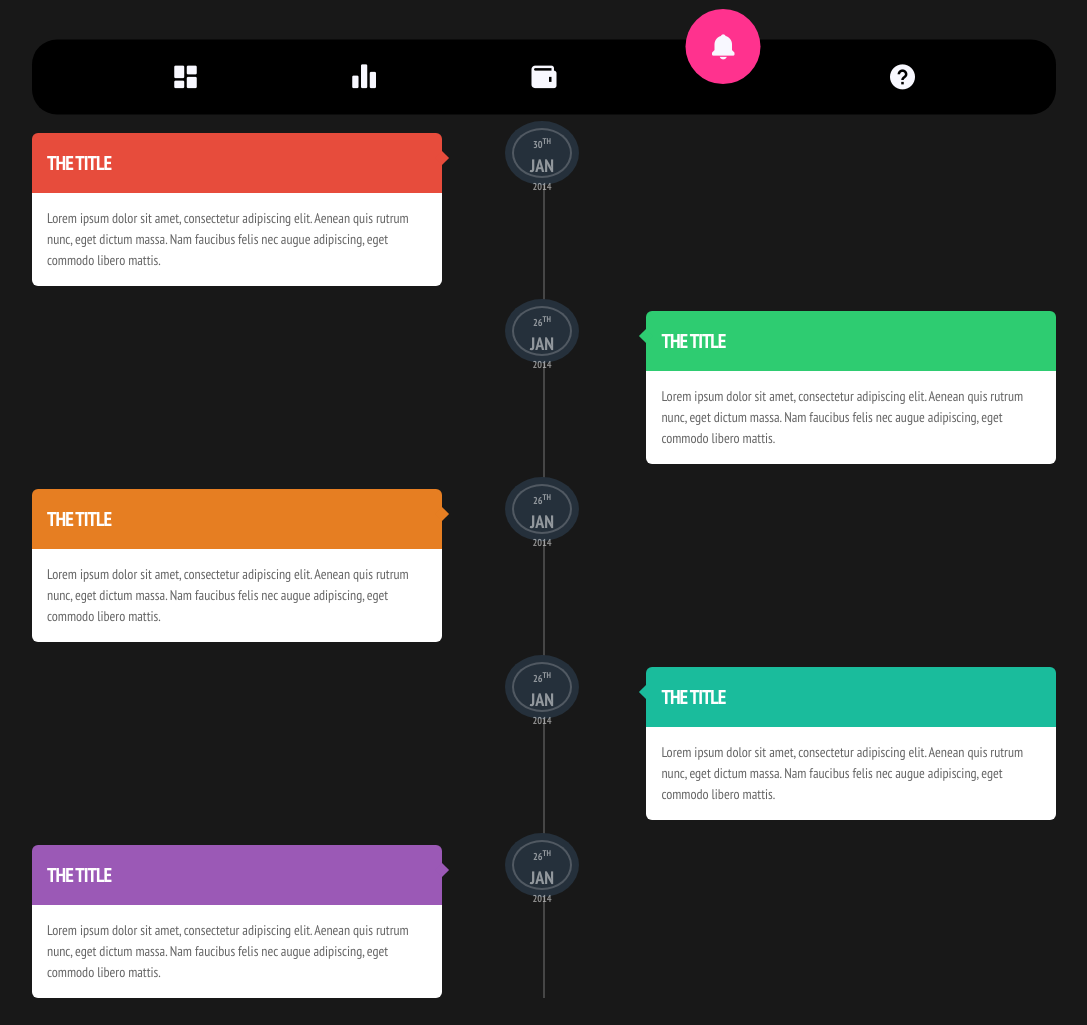
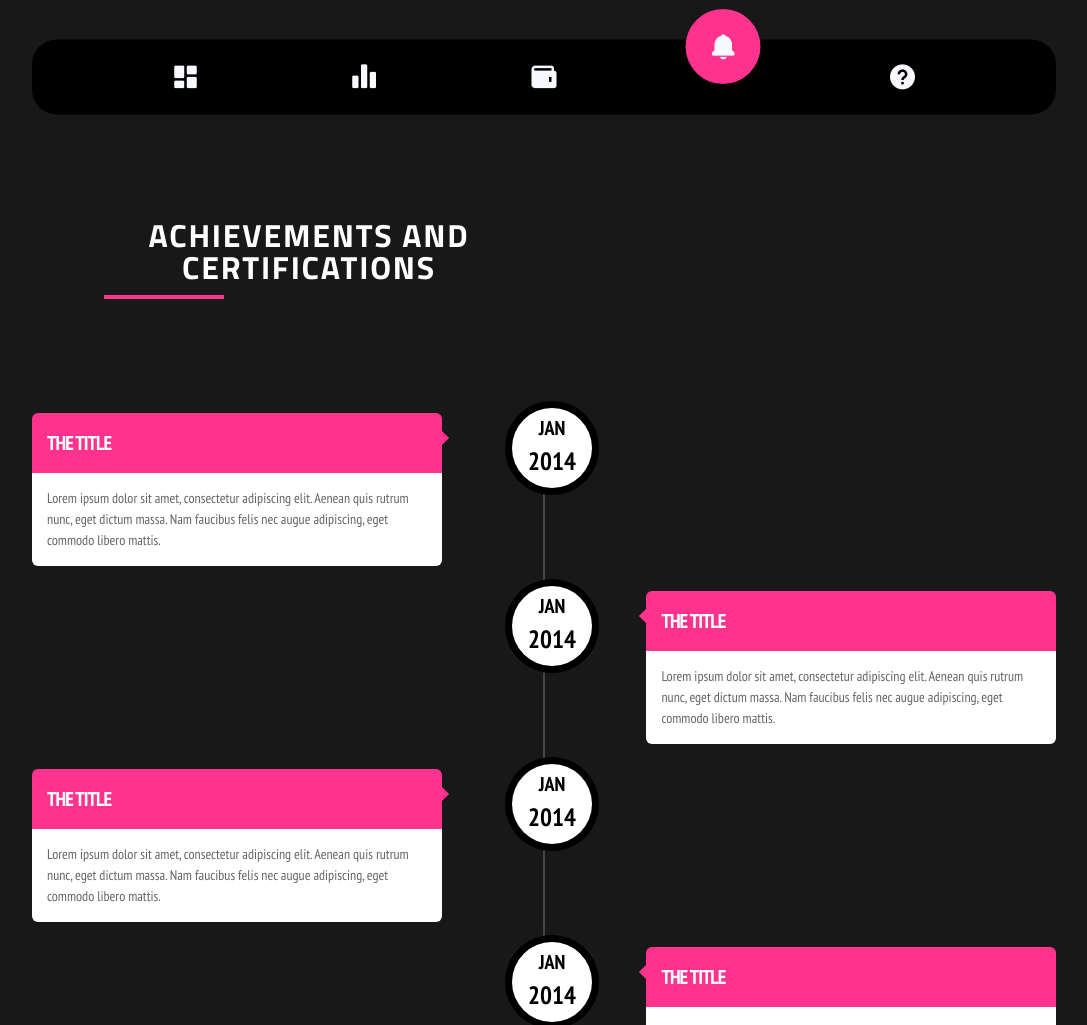
Before and after one commit to Himesh-15/My_Portfolio, a plain HTML site: page achievements.html in a window 1280 px wide. Shown: the top 1025 px of the page, without its empty margins (96-1183 px from the left). Drawn offline with nearby package versions, Linux system fonts and the light colour scheme.

Commit message:
updated achievements

```diff
--- a/achievements.css
+++ b/achievements.css
@@ -134,8 +134,8 @@ body {
   }
   section#timeline article div.inner span.date {
     display: block;
-    width: 60px;
-    height: 50px;
+    width: 80px;
+    height: 80px;
     padding: 5px 0;
     position: absolute;
     top: 0;
@@ -145,23 +145,23 @@ body {
     font-size: 12px;
     font-weight: 900;
     text-transform: uppercase;
-    background: #25303B;
-    color: rgba(255,255,255,0.5);
-    border: 2px solid rgba(255,255,255,0.2);
-    box-shadow: 0 0 0 7px #25303B;
+    background: white;
+    color: black;
+    border: black;
+    box-shadow: 0 0 0 7px black;
   }
   section#timeline article div.inner span.date span {
     display: block;
     text-align: center;
   }
   section#timeline article div.inner span.date span.day {
-    font-size: 10px;
+    font-size: 15px;
   }
   section#timeline article div.inner span.date span.month {
-    font-size: 18px;
+    font-size: 20px;
   }
   section#timeline article div.inner span.date span.year {
-    font-size: 10px;
+    font-size: 25px;
   }
   section#timeline article div.inner h2 {
     padding: 15px;
@@ -197,32 +197,32 @@ body {
     left: -5px;
   }
   section#timeline article:nth-child(1) div.inner h2 {
-    background: #e74c3c;
+    background: #ff328e;
   }
   section#timeline article:nth-child(1) div.inner h2:after {
-    background: #e74c3c;
+    background: #ff328e;
   }
   section#timeline article:nth-child(2) div.inner h2 {
-    background: #2ecc71;
+    background: #ff328e;
   }
   section#timeline article:nth-child(2) div.inner h2:after {
-    background: #2ecc71;
+    background: #ff328e;
   }
   section#timeline article:nth-child(3) div.inner h2 {
-    background: #e67e22;
+    background: #ff328e;
   }
   section#timeline article:nth-child(3) div.inner h2:after {
-    background: #e67e22;
+    background: #ff328e;
   }
   section#timeline article:nth-child(4) div.inner h2 {
-    background: #1abc9c;
+    background: #ff328e;
   }
   section#timeline article:nth-child(4) div.inner h2:after {
-    background: #1abc9c;
+    background: #ff328e;
   }
   section#timeline article:nth-child(5) div.inner h2 {
-    background: #9b59b6;
+    background: #ff328e;
   }
   section#timeline article:nth-child(5) div.inner h2:after {
-    background: #9b59b6;
+    background: #ff328e;
   }
--- a/achievements.html
+++ b/achievements.html
@@ -47,11 +47,24 @@
           </div>
 
        <br><br><br><br>
+       <div style=" margin-top: 40px; width:100%; margin-bottom:300px;">
+           <div style=" width:50%; float: left;  height:100%; vertical-align:middle; margin-top:50px;">
+               <h1 style="margin-left:170px; font-weight: 900;
+               font-size: 2rem;
+               text-transform: uppercase;
+               letter-spacing: 0.1ch;
+               line-height: 1; font-family: Titillium Web, sans-serif; color: white;"><CENTER>ACHIEVEMENTS AND CERTIFICATIONS</CENTER></h1>
+               <hr style="margin-left:200px;width: 120px;
+               height: 4px; margin-top: -10px;
+               background-color: #ff328e; border: solid 2px #ff328e;
+               position: absolute;">
+           </div>
+           </div>
+
        <section id="timeline">
         <article>
           <div class="inner">
             <span class="date">
-              <span class="day">30<sup>th</sup></span>
               <span class="month">Jan</span>
               <span class="year">2014</span>
             </span>
@@ -62,7 +75,6 @@
         <article>
           <div class="inner">
             <span class="date">
-              <span class="day">26<sup>th</sup></span>
               <span class="month">Jan</span>
               <span class="year">2014</span>
             </span>
@@ -73,7 +85,6 @@
         <article>
           <div class="inner">
             <span class="date">
-              <span class="day">26<sup>th</sup></span>
               <span class="month">Jan</span>
               <span class="year">2014</span>
             </span>
@@ -84,7 +95,7 @@
         <article>
           <div class="inner">
             <span class="date">
-              <span class="day">26<sup>th</sup></span>
+
               <span class="month">Jan</span>
               <span class="year">2014</span>
             </span>
@@ -95,7 +106,7 @@
         <article>
           <div class="inner">
             <span class="date">
-              <span class="day">26<sup>th</sup></span>
+
               <span class="month">Jan</span>
               <span class="year">2014</span>
             </span>
```
Also changed, not shown: project.html (+2 -2 lines).
